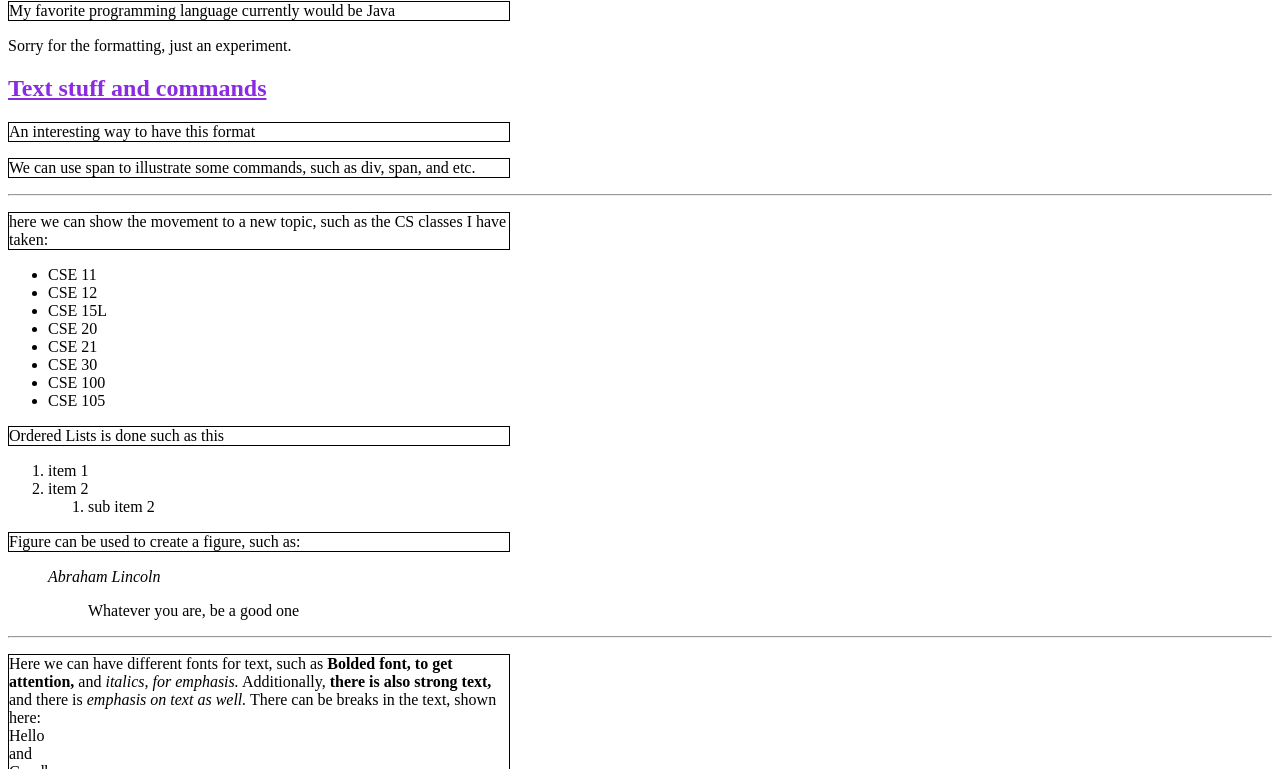
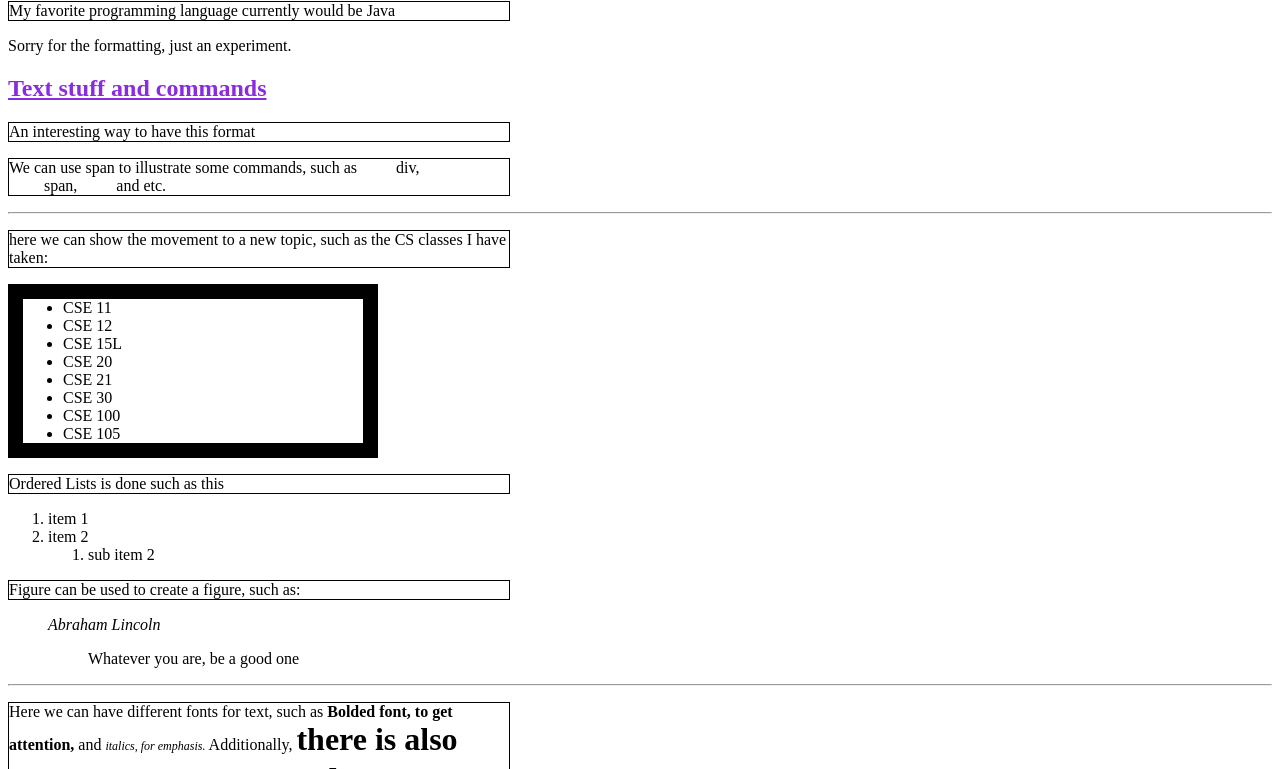
Before and after one commit to ibro912/wi21-cse110-lab3, a plain HTML site: page index.html in a window 1280 px wide. Shown: the part 183-952 px from the top of the page. Drawn offline with Linux system fonts and the light colour scheme; a web font is replaced by a local one.

Commit message:
pseudo class, text, box model, unit

```diff
--- a/style.css
+++ b/style.css
@@ -12,9 +12,9 @@
 /* This is an example of changing the text in paragraphs */
 p
 {
-    color: black;
+    color: hsl(1, 100%, 0%);
     width: 500px;
-    border: 1px solid black;
+    border: 1px solid #000;
 }
 
 h1
@@ -28,11 +28,56 @@ h2
     color: #8A2BE2;
 }
 
+ul
+{
+    width: 300px;
+    border: 15px solid black;
+    padding: 50px, 50px, 50px, 50px;
+    margin: 20px, 20px, 20px, 20px;
+}
+
+span.command
+{
+    margin-top: 15px;
+    margin-bottom: 15px;
+    margin-left: 15px;
+    margin-right: 15px;
+    padding-top: 30px;
+    padding-bottom: 30px;
+    padding-left: 20px;
+    padding-right: 20px
+}
+
 .form-example
 {
     background-color: hsla(169, 96%, 50%, 0.31);
     border-style: outset;
-    border-color: red;
+    border-color: rgb(0, 255, 255);
     border-width: 3px;
     border-radius: 5px;
 }
+
+i
+{
+    font-size:0.75em;
+}
+
+em
+{
+    font-size:3em;
+}
+
+strong
+{
+    font-size:2em;
+}
+
+a:active
+{
+    color: yellow;
+}
+
+a:hover
+{
+    color:indigo;
+}
```
